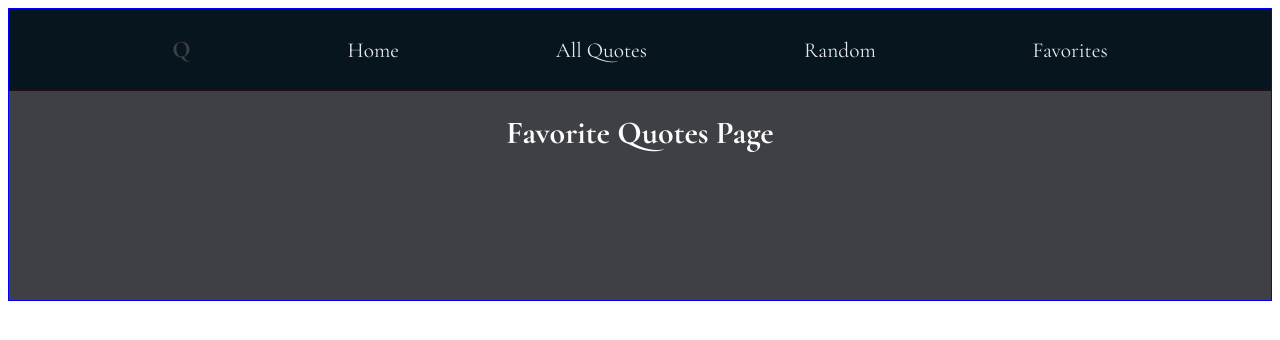
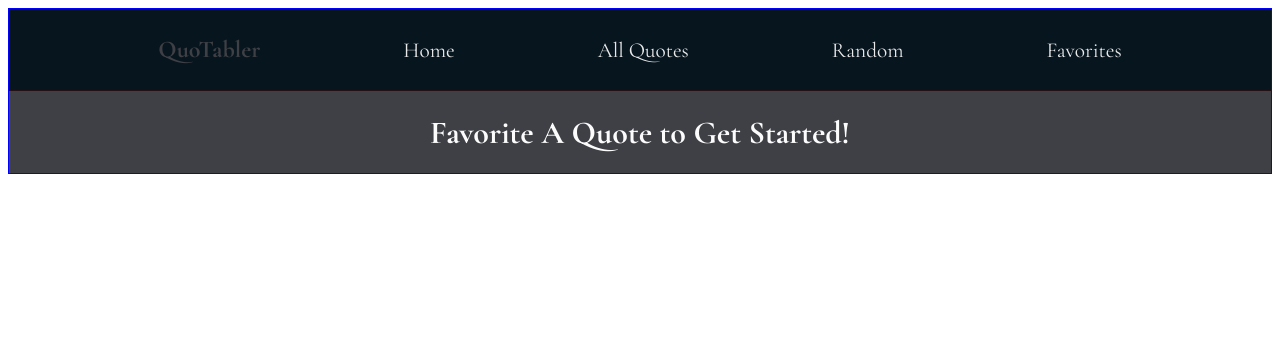
Before and after one commit to nyjackson/SBA-320H, a React (Vite) app: page /favorites in a window 1280 px wide. Shown: the top 340 px of the page. Built offline with nearby package versions, Linux system fonts and the light colour scheme; a web font is replaced by a local one.

Commit message:
Styling and adding to README.md

```diff
--- a/src/App.css
+++ b/src/App.css
@@ -1,6 +1,5 @@
 #app {
   border: 1px solid blue;
-  padding-bottom:10%;
   background-color: #3F4045;
   color:#FCFCFC;
   font-family: "Cormorant Garamond", serif;
@@ -63,6 +62,7 @@ font-size:16pt;
   flex-direction:column;
   padding-left:6%;
   padding-right:6%;
+  padding-bottom:5%;
 }
 
 h1{
--- a/src/components/AllQuotes.jsx
+++ b/src/components/AllQuotes.jsx
@@ -34,7 +34,7 @@ function AllQuotes({state, dispatch}) {
   }
    useEffect(() => {
     grabQuotes()
-   }, [pageNumber])
+   }, [pageNumber, dispatch])
 
   //console.log("quotelist", result)
   return <div id="list-quotes"><h1>All Quotes</h1> {result}
--- a/src/components/FavoriteQuotes.jsx
+++ b/src/components/FavoriteQuotes.jsx
@@ -1,11 +1,11 @@
 import Quote from './Quote'
 function FavoriteQuotes({ state, dispatch }) {
   const favorites = state.favorites?.map((f) =>
-    <Quote q = {f} state={state} dispatch = {dispatch} favorites = {state.favorites}/>);
+    <Quote q = {f} dispatch = {dispatch} favorites = {state.favorites}/>);
   return (
     <>
-      <h1>Favorite Quotes Page</h1>
-      {favorites}
+     {favorites.length > 0 ?
+     <div><h1>Favorite Quotes</h1> {favorites}</div> : <h1>Favorite A Quote to Get Started!</h1>}
     </>
   );
 }
--- a/src/components/Home.jsx
+++ b/src/components/Home.jsx
@@ -4,7 +4,7 @@ return(<div id = "home">
     <h1>
     Home Page
 </h1>
-<p>Powered by React, Vite, and Quotable's API, I </p>
+<p>Powered by React, Vite, and Luke Peavey's Quotable API, QuoTabler serves as a visual interface to look at the available quotes, see a random one, and keep track of your favorites.</p>
 </div>)
 }
 
--- a/src/components/NavBar.jsx
+++ b/src/components/NavBar.jsx
@@ -1,10 +1,9 @@
-import { useState } from "react";
 import {Link} from 'react-router'
 function NavBar() {
 
   return (
    <div id= "nav-bar">
-    <h2 id = "logo">Q</h2>
+    <h2 id = "logo">QuoTabler</h2>
           <Link to = "/" className = "link">Home</Link>
           <Link to = "/all" className = "link">All Quotes</Link>
           <Link to = "/random" className = "link">Random</Link>
--- a/src/components/RandomQuote.jsx
+++ b/src/components/RandomQuote.jsx
@@ -14,7 +14,7 @@ function RandomQuote({state, dispatch}) {
   }
   useEffect(() => {
     grabRandomQuote();
-  }, []);
+  }, [dispatch]);
 
     return state.quotes.length > 0 ? (
     <Quote q={state.quotes[0]} dispatch={dispatch} favorites={state.favorites}/>
```
Also changed, not shown: 1 other file (tests, documents, lock files or other folders).
